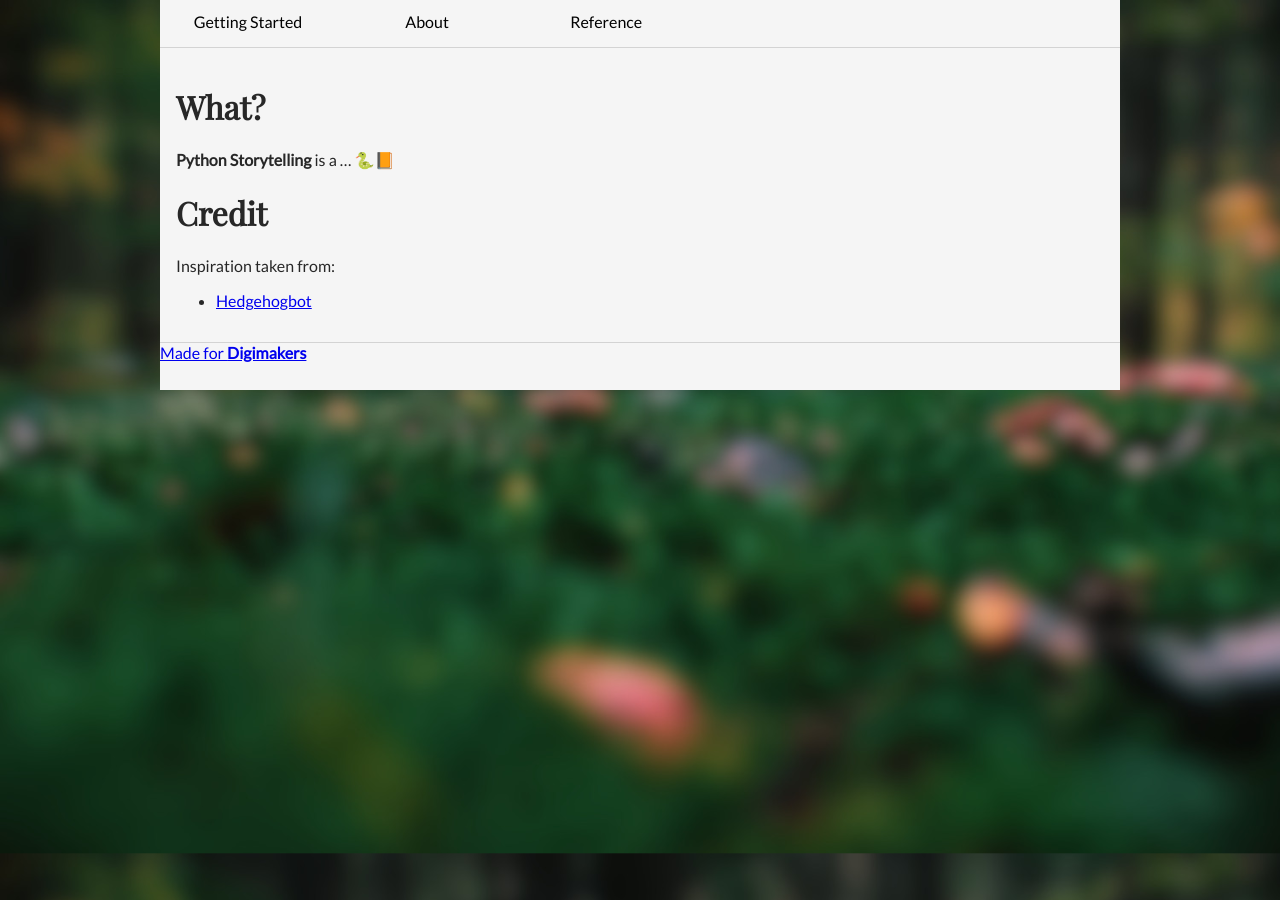
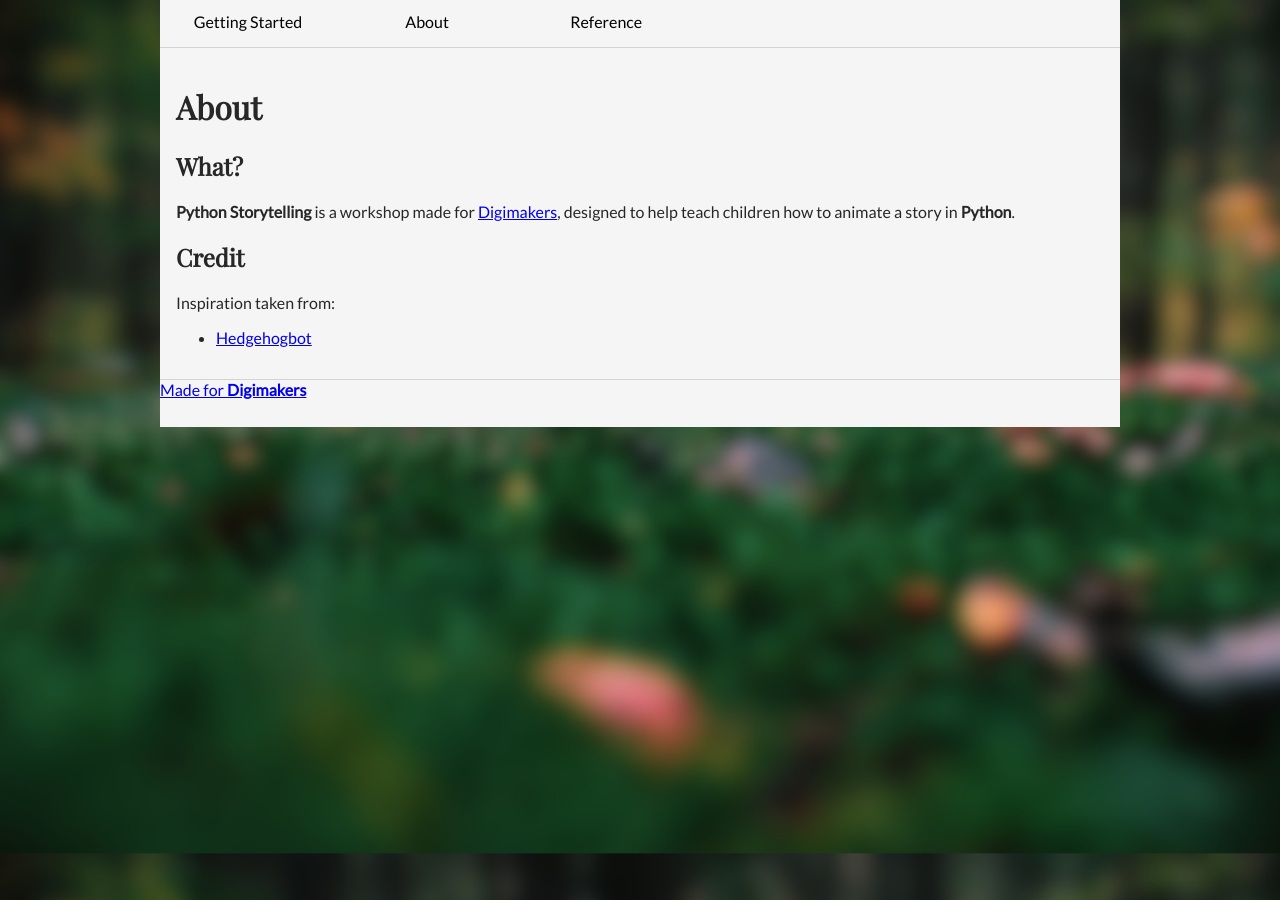
Before and after one commit to Nenivar/outreach-storytelling-site, a Jekyll site: the page built from about.md, in a window 1280 px wide. Built offline with Jekyll 4.4.1, drawn with Linux system fonts in a browser that asks for light colours.

Commit message:
some stuff on about

```diff
--- a/_sass/_post.scss
+++ b/_sass/_post.scss
@@ -94,5 +94,5 @@ pre.highlight {
 .highlighter-rouge {
     background-color: #272822;
     color: whitesmoke;
-    padding: .5em;
+    padding: .25em;
 }
--- a/about.md
+++ b/about.md
@@ -1,13 +1,14 @@
 ---
-title: Python Storytelling | About
+title: 🐍📙 | About
 ---
 
-# What?
+# About
 
-**Python Storytelling** is a ...
-🐍📙
+## What?
 
-# Credit
+**Python Storytelling** is a workshop made for [Digimakers](https://www.digimakers.co.uk/), designed to help teach children how to animate a story in **Python**.
+
+## Credit
 Inspiration taken from:
 
 * [Hedgehogbot](http://hedgehogbot.digimakers.co.uk)
```
